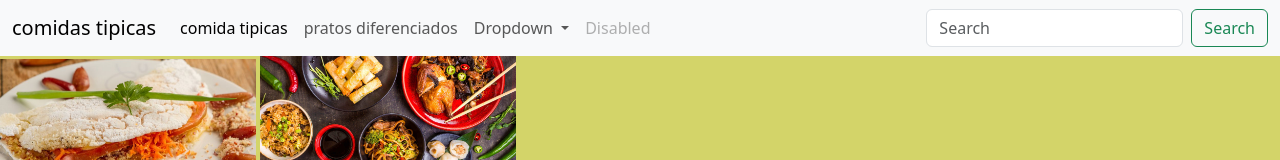
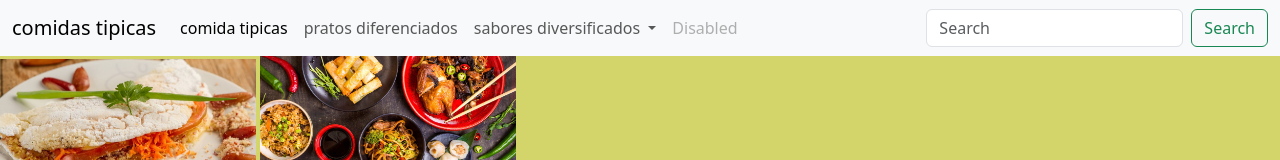
Before and after one commit to maaravitory/maaravitory.github.io, a plain HTML site: page index.html in a window 1280 px wide. Shown: the top 160 px of the page. Drawn offline with nearby package versions, Linux system fonts and the light colour scheme.

Commit message:
Add files via upload

```diff
--- a/index.html
+++ b/index.html
@@ -25,7 +25,7 @@
           </li>
           <li class="nav-item dropdown">
             <a class="nav-link dropdown-toggle" href="#" role="button" data-bs-toggle="dropdown" aria-expanded="false">
-              Dropdown
+              sabores diversificados
             </a>
             <ul class="dropdown-menu">
               <li><a class="dropdown-item" href="#">Action</a></li>
```
